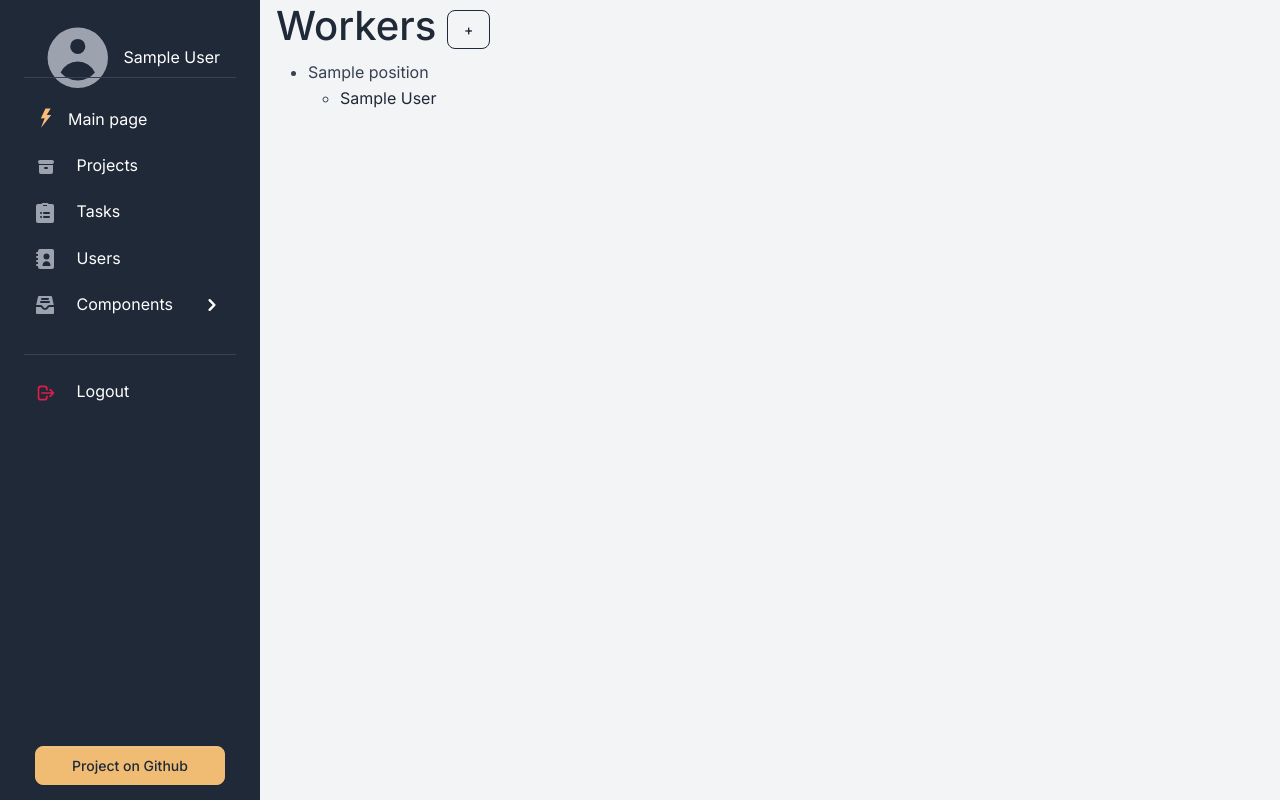
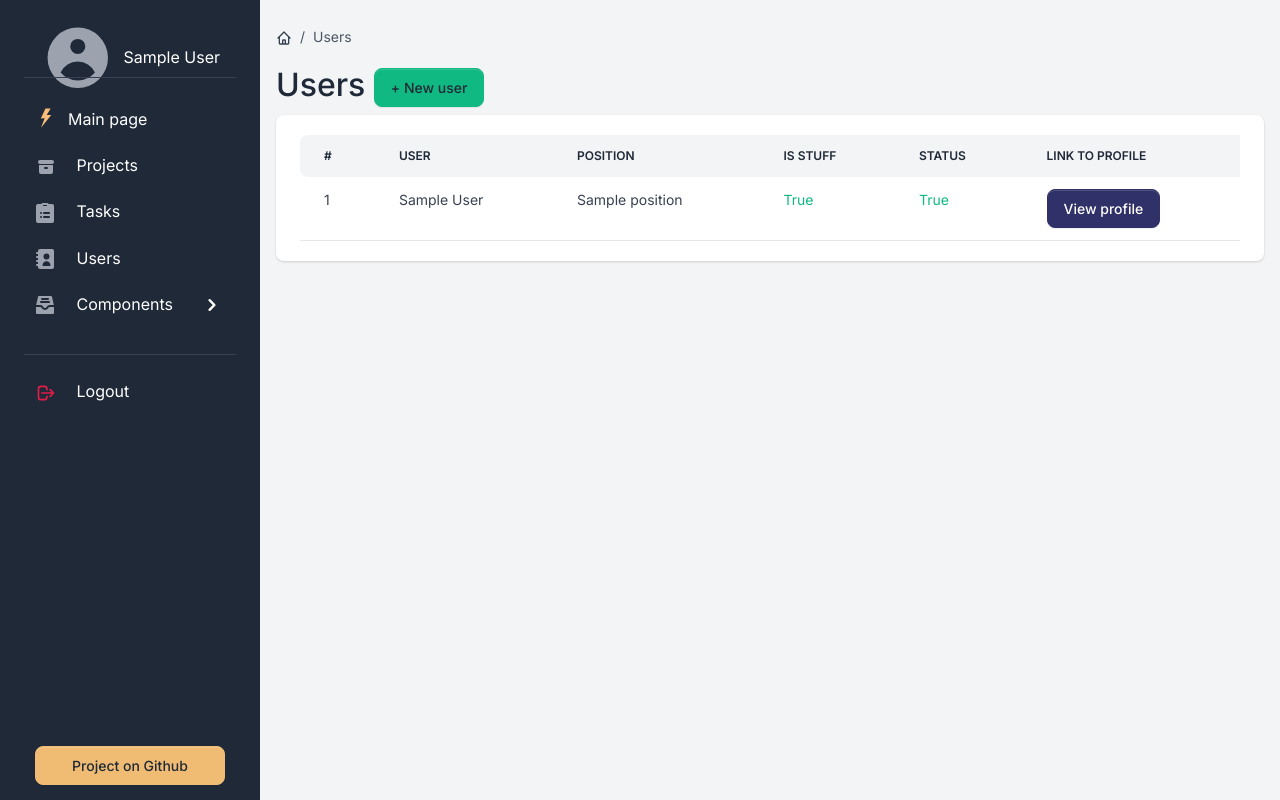
Before and after one commit to vkrasnovyd/project-management-platform, a Django app: page /workers/ in a window 1280 px wide. Run offline with Django 4.2, Linux system fonts and the light colour scheme; a user stored in the database is signed in; tables that the repository leaves empty hold one stand-in row (values such as "Sample post"); some libraries are stand-ins or nearby versions.

Commit message:
Change template for WorkerListView
This commit changes interface of the WorkerListView from list to table.
Profile statuses 'is_active' and 'is_staff' are visible only for the
staff members

```diff
--- a/task_manager/views.py
+++ b/task_manager/views.py
@@ -26,7 +26,7 @@ class WorkerListView(LoginRequiredMixin, generic.ListView):
 
     model = get_user_model()
     paginate_by = 20
-    queryset = get_user_model().objects.select_related("position").all().filter(is_active=True)
+    queryset = get_user_model().objects.select_related("position").all()
 
 
 class WorkerDetailView(LoginRequiredMixin, generic.DetailView):
--- a/templates/task_manager/worker_list.html
+++ b/templates/task_manager/worker_list.html
@@ -1,33 +1,69 @@
 {% extends "base.html" %}
 
 {% block title %}
-  <title>Task manager - Workers</title>
+  Workers
 {% endblock %}
 
 {% block content %}
-  <h1>
-    Workers
-    {% if user.is_staff %}
-      <a href="{% url 'task_manager:worker-create' %}?next={% url 'task_manager:worker-list' %}" class="btn btn-outline-primary">+</a>
+  <div class="py-4">
+    <nav aria-label="breadcrumb" class="d-none d-md-inline-block">
+      <ol class="breadcrumb breadcrumb-dark breadcrumb-transparent">
+        <li class="breadcrumb-item">
+          <a href="/">
+            <svg class="icon icon-xxs" fill="none" stroke="currentColor" viewBox="0 0 24 24" xmlns="http://www.w3.org/2000/svg"><path stroke-linecap="round" stroke-linejoin="round" stroke-width="2" d="M3 12l2-2m0 0l7-7 7 7M5 10v10a1 1 0 001 1h3m10-11l2 2m-2-2v10a1 1 0 01-1 1h-3m-6 0a1 1 0 001-1v-4a1 1 0 011-1h2a1 1 0 011 1v4a1 1 0 001 1m-6 0h6"></path></svg>
+          </a>
+        </li>
+        <li class="breadcrumb-item active" aria-current="page">Users</li>
+      </ol>
+    </nav>
+    <div class="mb-3 mb-lg-0">
+      <h1 class="h2">
+        Users
+        {% if user.is_staff %}
+          <a href="{% url 'task_manager:worker-create' %}?next={% url 'task_manager:worker-list' %}" class="btn btn-success">+ New user</a>
+        {% endif %}
+      </h1>
+    </div>
+
+    {% if worker_list %}
+      <div class="card border-0 shadow mb-4">
+        <div class="card-body">
+          <div class="table-responsive">
+            <table class="table table-centered table-nowrap mb-0 rounded">
+              <thead class="thead-light">
+                <tr>
+                  <th class="border-0 rounded-start">#</th>
+                  <th class="border-0">User</th>
+                  <th class="border-0">Position</th>
+                  {% if user.is_staff %}
+                    <th class="border-0">Is stuff</th>
+                    <th class="border-0">Status</th>
+                  {% endif %}
+                  <th class="border-0">Link to profile</th>
+                </tr>
+              </thead>
+              <tbody>
+                {% for worker in worker_list %}
+                  <tr>
+                    <td>{{ worker.id }}</td>
+                    <td>{{ worker }}</td>
+                    <td>{{ worker.position }}</td>
+                    {% if user.is_staff %}
+                      <td {% if worker.is_staff %}class="text-success" {% else %}class="text-danger"{% endif %}>
+                        {{ worker.is_staff }}
+                      </td>
+                      <td {% if worker.is_active %}class="text-success" {% else %}class="text-danger"{% endif %}>
+                        {{ worker.is_active }}
+                      </td>
+                    <td><a href="{% url 'task_manager:worker-detail' pk=worker.id %}" class="btn btn-tertiary">View profile</a></td>
+                    {% endif %}
+                  </tr>
+                {% endfor %}
+              </tbody>
+            </table>
+          </div>
+        </div>
+      </div>
     {% endif %}
-  </h1>
-
-  {% regroup worker_list by position as regrouped_worker_list %}
-
-  <ul>
-  {% for item in regrouped_worker_list %}
-      <li>{{ item.grouper }}
-      <ul>
-        {% for worker in item.list %}
-          <li>
-            <a href="{% url 'task_manager:worker-detail' pk=worker.id %}">
-              {{ worker.first_name }} {{ worker.last_name }}
-            </a>
-          </li>
-        {% endfor %}
-      </ul>
-      </li>
-  {% endfor %}
-  </ul>
-
+  </div>
 {% endblock %}
```
